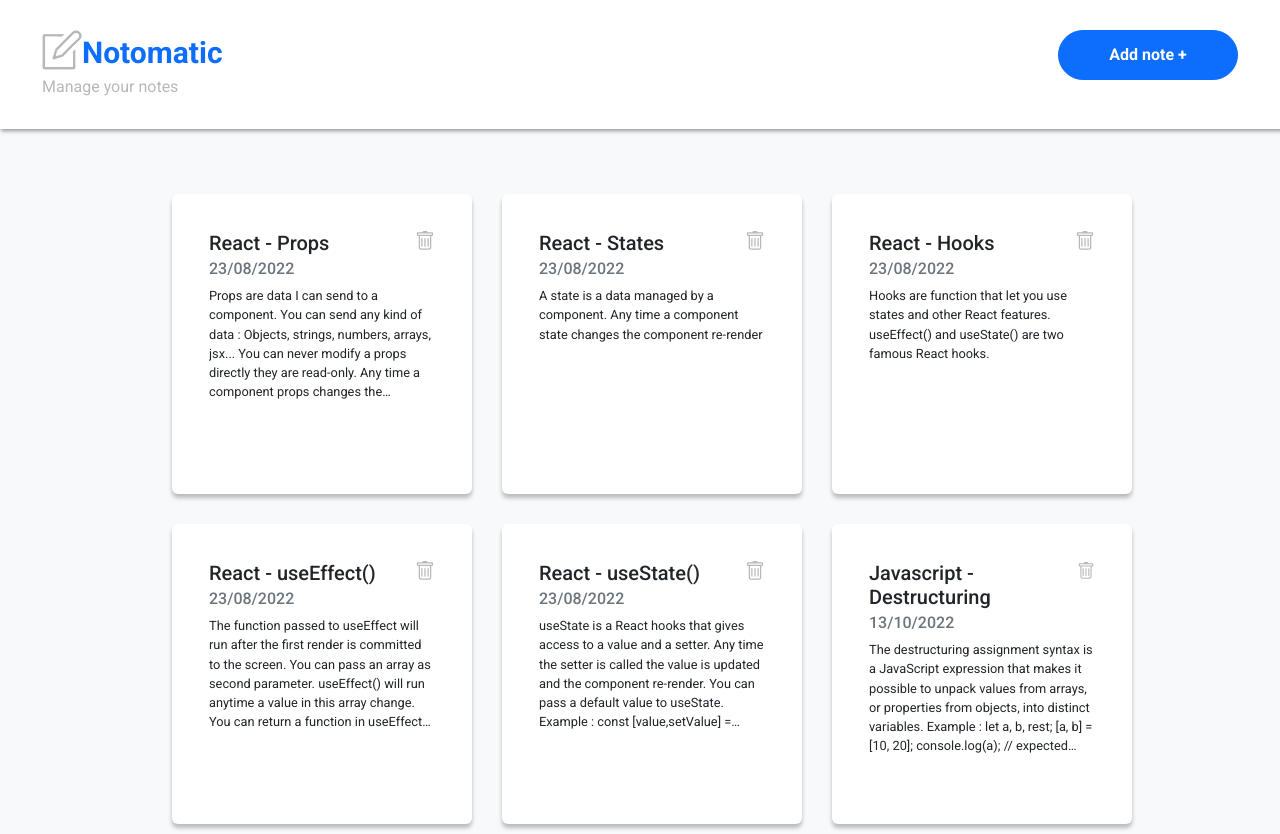
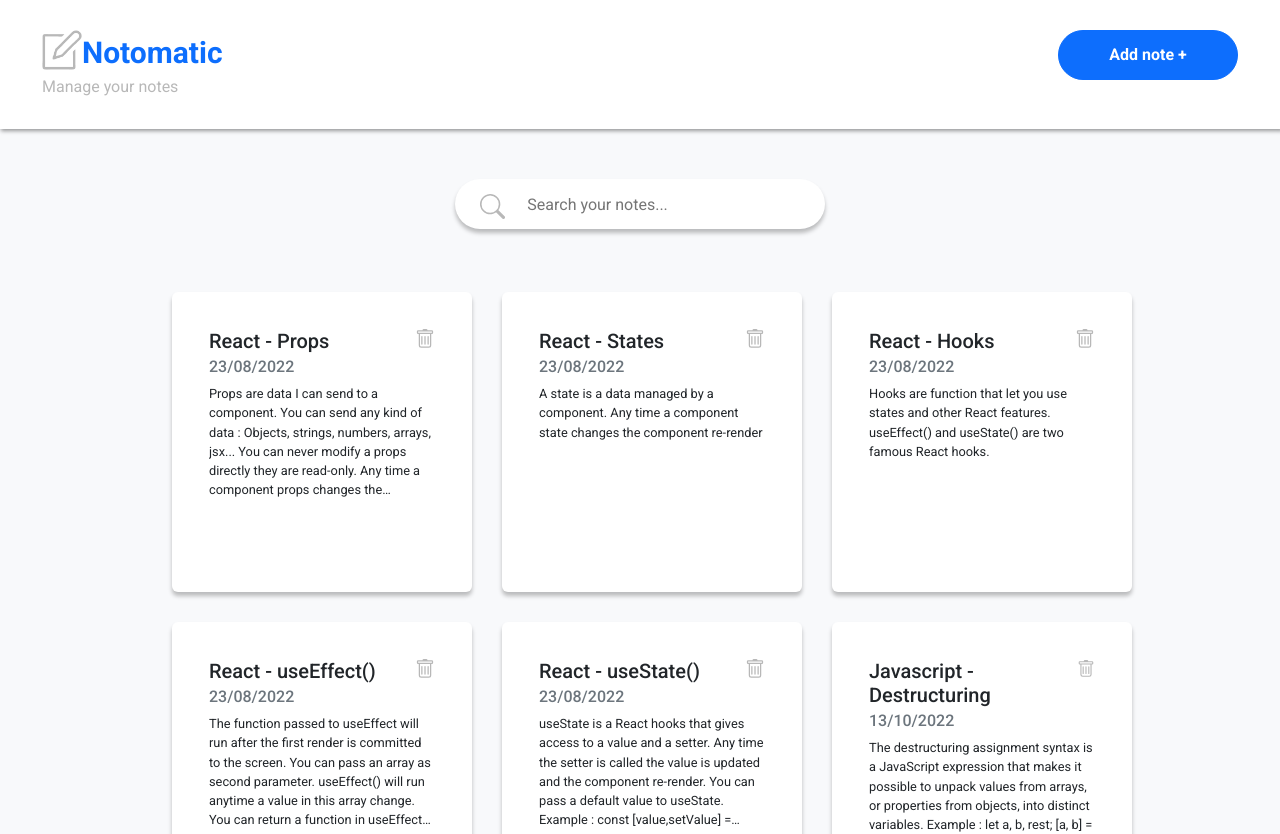
Before and after one commit to Aeltiel/notes-manager, a React (Create React App) app: page / in a window 1280 px wide. Shown: the top 834 px of the page. Built offline with nearby package versions, Linux system fonts and the light colour scheme; data requests are answered from the project's data file.

Commit message:
search bar finish, project finish ^^

```diff
--- a/src/Containers/NoteList.jsx
+++ b/src/Containers/NoteList.jsx
@@ -1,11 +1,10 @@
 import { NoteAPI } from "api/note-api";
 import TextCard from "components/TextCard";
-import { useDispatch, useSelector } from "react-redux";
+import { useDispatch } from "react-redux";
 import { useNavigate } from "react-router-dom";
 import { deleteNote } from "store/note/note-slice";
 
-function NoteList() {
-  const noteList = useSelector((store) => store.NOTE.noteList);
+function NoteList({ noteList }) {
   const navigate = useNavigate();
   const dispatch = useDispatch();
 
--- a/src/Pages/NoteBrowse.jsx
+++ b/src/Pages/NoteBrowse.jsx
@@ -1,9 +1,41 @@
 import NoteList from "Containers/NoteList";
+import SearchBar from "components/SearchBar";
+import { useState } from "react";
+import { useSelector } from "react-redux";
+import { Link } from "react-router-dom";
 
 function NoteBrowse() {
+  const [searchText, setSearchText] = useState("");
+  const noteList = useSelector((store) => store.NOTE.noteList);
+  const filteredList = noteList.filter((note) => {
+    const containsTitle = note.title
+      .toUpperCase()
+      .includes(searchText.trim().toUpperCase());
+
+    const containsContent = note.content
+      .toUpperCase()
+      .includes(searchText.trim().toUpperCase());
+    return containsTitle || containsContent;
+  });
   return (
     <>
-      <NoteList />
+      <div className="row justify-content-center mb-5">
+        <div className="col-sm-12 col-md-4">
+          <SearchBar
+            placeholder="Search your notes..."
+            onTextChange={setSearchText}
+          />
+        </div>
+      </div>
+      {noteList?.length === 0 && (
+        <div className="d-flex justify-content-center">
+          <span>
+            Vous n'avez pas de note, voulez-vous en{" "}
+            <Link to="/note/new">créer une</Link>
+          </span>
+        </div>
+      )}
+      <NoteList noteList={filteredList} />
     </>
   );
 }
--- /dev/null
+++ b/src/Styles/Component/_searchBar.scss
@@ -0,0 +1,20 @@
+.searchBar{
+    &__icons{
+        position: absolute;
+        margin-left: 25px;
+        margin-top: 15px;
+        color : #b8b8b8;
+    }
+    &__input{
+        border-radius: 30px;
+        height: 50px;
+        padding-left: 70px;
+        width: 100%;
+        border-color: transparent;
+        box-shadow: 0px 4px 4px rgba(0,0,0,0.25);
+        &:focus{
+            outline: none;
+            border: 3px solid #0D6EFD;
+        }
+    }
+}
--- a/src/Styles/main.scss
+++ b/src/Styles/main.scss
@@ -5,3 +5,4 @@
 @import "./Component/noteForm";
 @import "./Component/app";
 @import "./Component/fieldError";
+@import "./Component/searchBar";
--- /dev/null
+++ b/src/components/SearchBar.jsx
@@ -0,0 +1,16 @@
+import { Search as SearchIcons } from "react-bootstrap-icons";
+
+function SearchBar({ placeholder, onTextChange }) {
+  return (
+    <>
+      <SearchIcons size={25} className="searchBar__icons" />
+      <input
+        type="text"
+        className="searchBar__input"
+        onChange={(e) => onTextChange(e.target.value)}
+        placeholder={placeholder}
+      />
+    </>
+  );
+}
+export default SearchBar;
```
